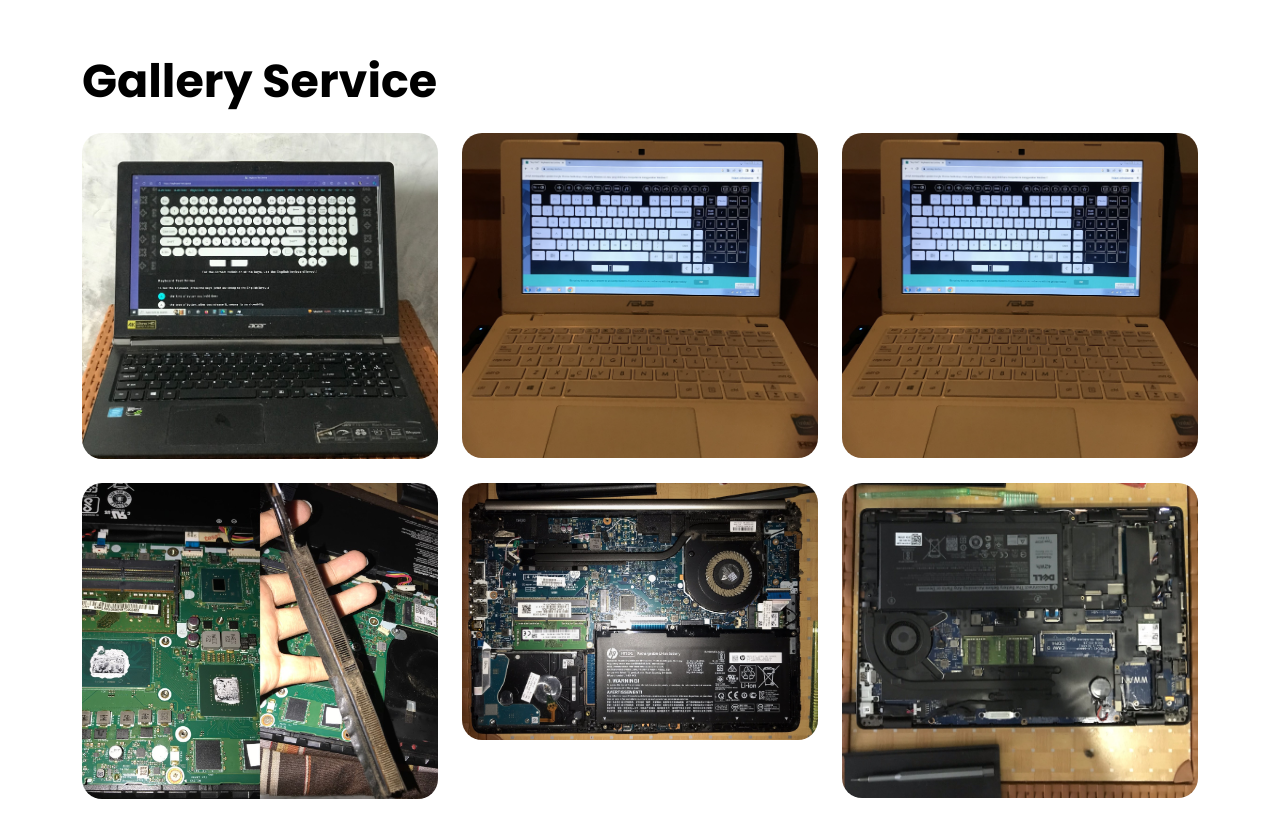
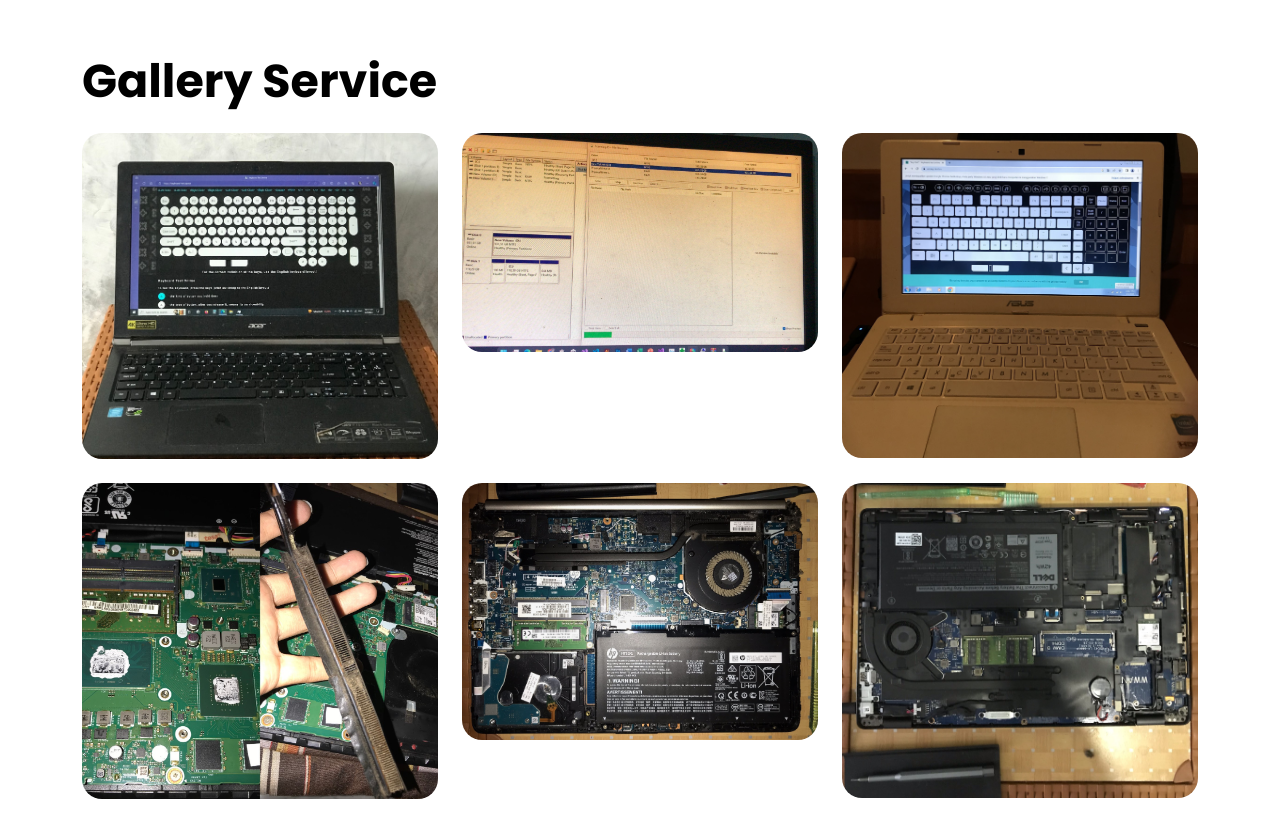
Before and after one commit to FRamadhanF/SF-Computer-Rescue, a plain HTML site: page services-detail.html in a window 1280 px wide. Shown: the part 1060-1885 px from the top of the page. Drawn offline with Linux system fonts and the light colour scheme.

Commit message:
Update services-detail.html

```diff
--- a/services-detail.html
+++ b/services-detail.html
@@ -175,8 +175,8 @@ Free Bootstrap 5 HTML Template
                         </div>
 
                         <div class="col-lg-4 col-md-4 col-12 my-4 my-lg-0 my-md-0">
-                            <a href="images/6.jpg" class="image-popup">
-                                <img src="images/6.jpg" class="gallery-image img-fluid">
+                            <a href="images/9(1).JPG" class="image-popup">
+                                <img src="images/9(1).JPG" class="gallery-image img-fluid">
                             </a>
                         </div>
 
```
